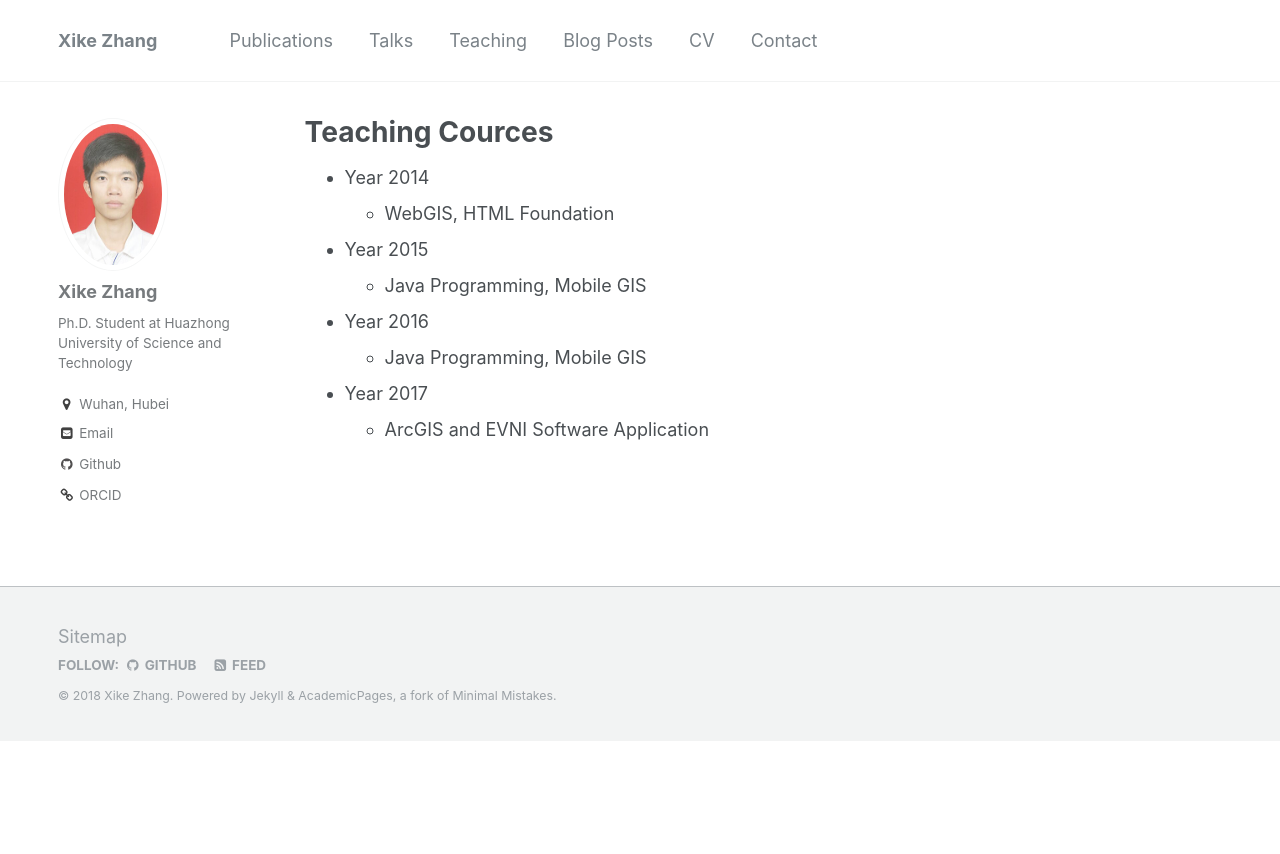
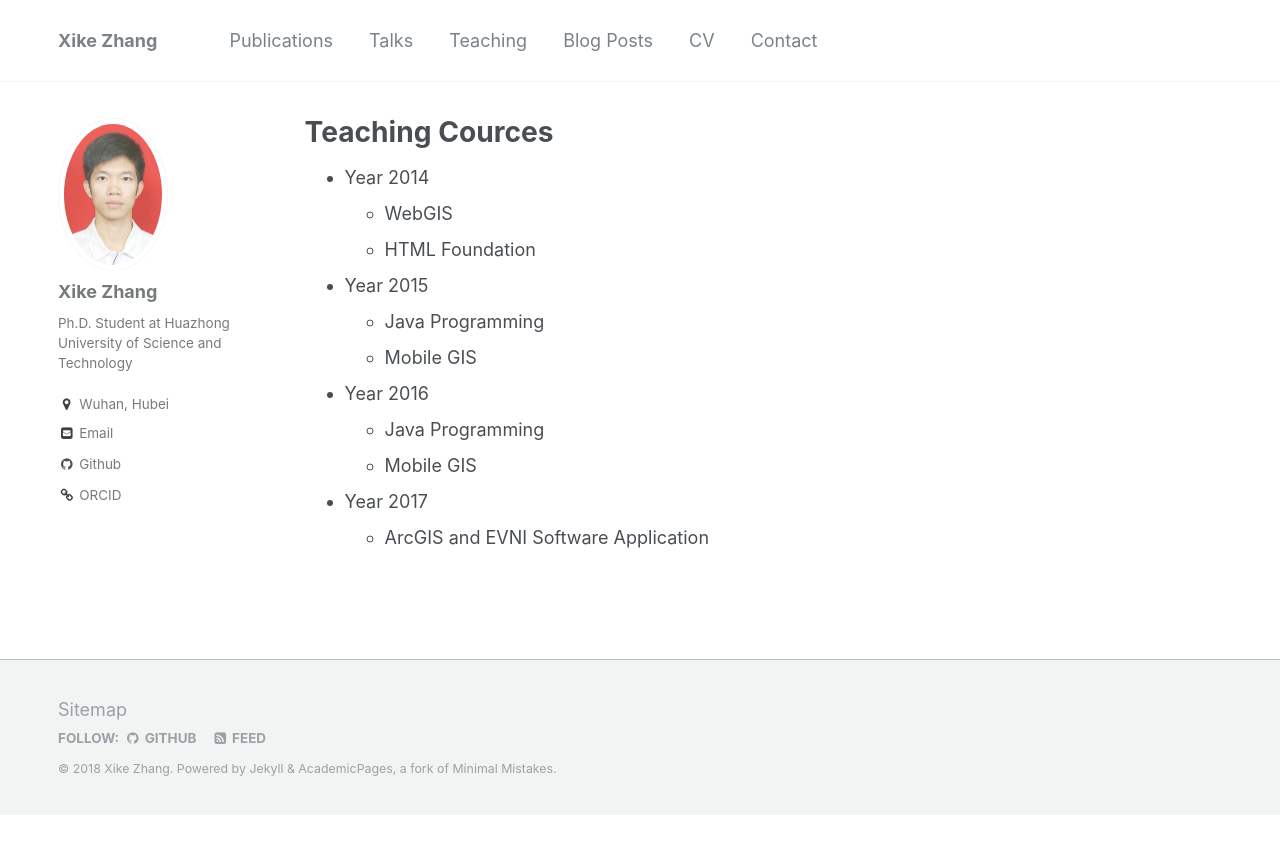
Before and after one commit to kokocheung/XikeZhang.github.io, a Jekyll site: the page built from _pages/teaching.md, in a window 1280 px wide. Shown: the top 854 px of the page. Built offline with Jekyll 4.4.1, drawn with Linux system fonts in a browser that asks for light colours.

```diff
--- a/_pages/teaching.md
+++ b/_pages/teaching.md
@@ -6,10 +6,13 @@ author_profile: true
 ---
 
 + Year 2014
-   + WebGIS, HTML Foundation
+   + WebGIS
+   + HTML Foundation
 + Year 2015
-   + Java Programming, Mobile GIS
+   + Java Programming
+   + Mobile GIS
 + Year 2016
-   + Java Programming, Mobile GIS
+   + Java Programming
+   + Mobile GIS
 + Year 2017
    + ArcGIS and EVNI Software Application
```
